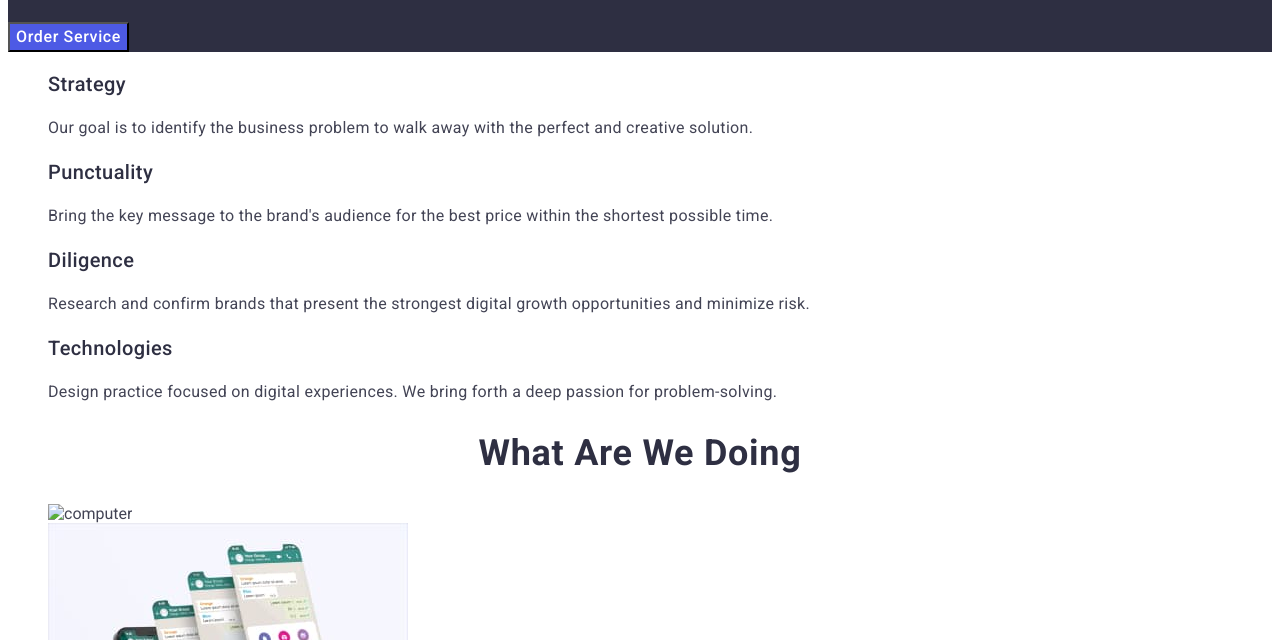
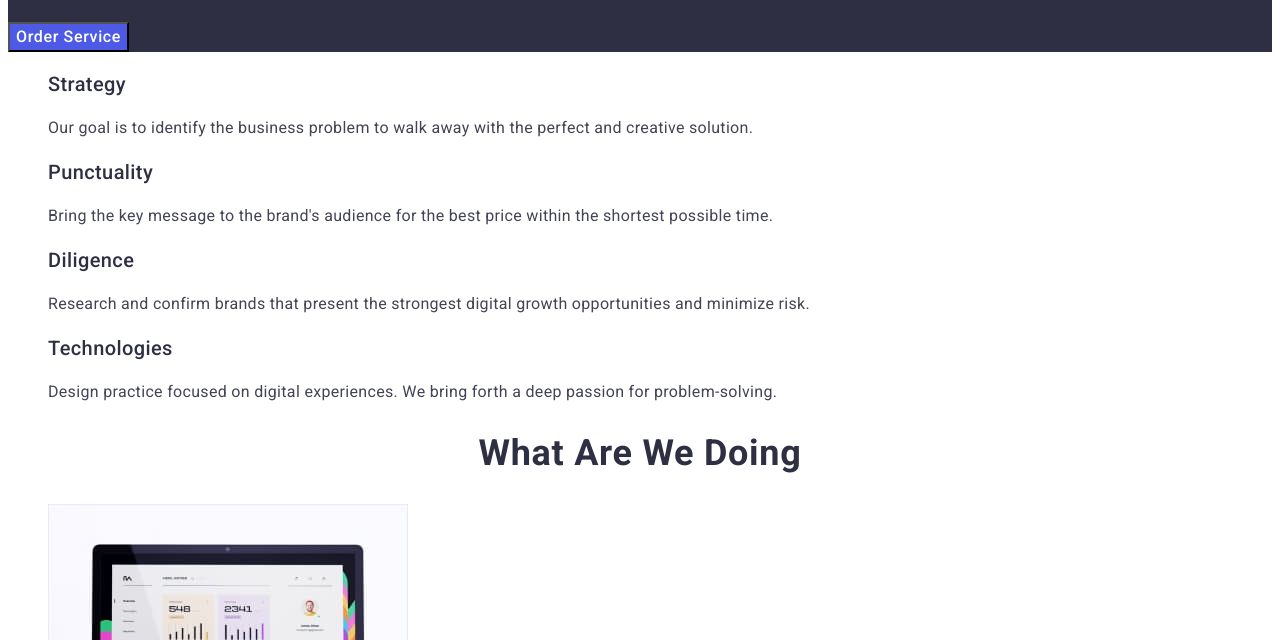
Before and after one commit to AnastasiiaChikunova/goit-markup-hw2, a plain HTML site: page index.html in a window 1280 px wide. Shown: the part 312-952 px from the top of the page. Drawn offline with Linux system fonts and the light colour scheme; the site is published under a folder, as on GitHub Pages, so addresses that start at the root find nothing.

Commit message:
Update index.html

```diff
--- a/index.html
+++ b/index.html
@@ -89,7 +89,7 @@
         <ul class="list">
           <li>
             <img
-              src="/images/what-we-are-doing/computer.jpg"
+              src="./images/what-we-are-doing/computer.jpg"
               alt="computer"
               width="360"
               height="300"
```
